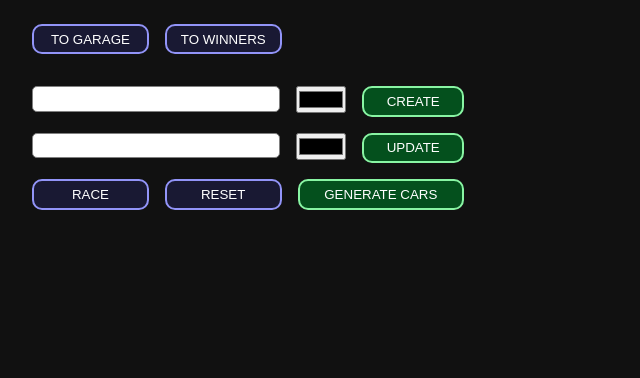
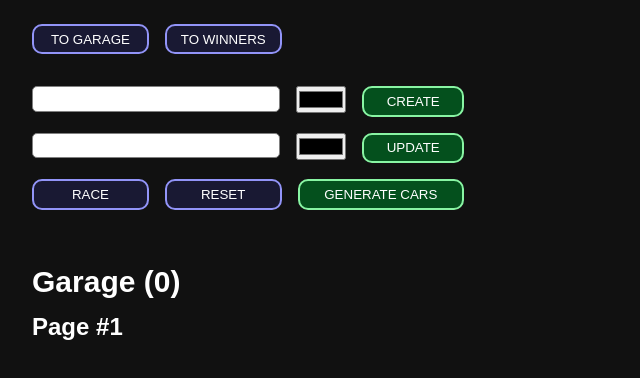
Before and after one commit to IrinaFileva/Fun-Chat, a website built with webpack: page async-race/src/index.html in a window 1280 px wide. Shown: the whole page, without its empty margins (0-640 px from the left). Built offline with nearby package versions, Linux system fonts and the light colour scheme.

Commit message:
feat: add page titles, a line for pagination and hash reset on reloading

```diff
--- a/async-race/src/app/app.ts
+++ b/async-race/src/app/app.ts
@@ -21,6 +21,7 @@ export class App {
     this.header.start();
     this.page.forEach((elem) => elem.start());
     this.stopRestart();
+    window.history.pushState(null, '', window.location.href.split('#')[0]);
     if (this.routs) this.initRoutes();
   }
 
--- a/async-race/src/global.css
+++ b/async-race/src/global.css
@@ -15,10 +15,6 @@ body {
   width: 100%;
   height: auto;
   padding: 2rem;
-}
-
-.winners {
-  visibility: hidden;
 }
 
 .button {
@@ -70,6 +66,7 @@ body {
   gap: 1rem;
   max-width: 28rem;
   width: 100%;
+  margin-bottom: 3.5rem;
 }
 
 .input {
@@ -128,6 +125,19 @@ body {
   cursor: pointer;
 }
 
+.title__page{
+  color: white;
+  font: normal 600 30px/32px Arial;
+  margin-top: 1rem;
+}
+
+.text__paging{
+  color: white;
+  font: normal 600 24px/26px Arial;
+  margin-top: 1rem;
+}
+
 .no-visible{
   visibility: hidden;
+  display: none;
 }
--- a/async-race/src/pages/garage/garage.ts
+++ b/async-race/src/pages/garage/garage.ts
@@ -5,10 +5,13 @@ export class PageGarage extends BaseComponent {
 
   id: string;
 
-  constructor(elem: string, className: string, id: string) {
+  children: HTMLElement[];
+
+  constructor(elem: string, className: string, id: string, children: HTMLElement[]) {
     super(elem, className);
     this.item = this.addItem();
     this.id = id;
+    this.children = children;
   }
 
   private addContainer(kids: HTMLElement[]): HTMLElement {
@@ -18,7 +21,7 @@ export class PageGarage extends BaseComponent {
   }
 
   public addChildren(kids: HTMLElement[]): void {
-    this.item.append(this.addContainer(kids));
+    this.item.append(this.addContainer(kids), ...this.children);
   }
 
   public start(): void {
--- a/async-race/src/pages/garage/index.ts
+++ b/async-race/src/pages/garage/index.ts
@@ -1,8 +1,12 @@
 import { PageGarage } from './garage';
 import { buttonsGarage } from '../../shared/ui/button';
 import { inputCreate, inputColorCreate, inputUpdate, inputColorUpdate } from '../../shared/ui/input';
+import { textPagingPageGarage, titlePageGarage } from '../../shared/ui/text';
 
-export const containerPageGarage = new PageGarage('div', 'container__page garage', 'garage');
+export const containerPageGarage = new PageGarage('div', 'container__page garage', 'garage', [
+  titlePageGarage,
+  textPagingPageGarage,
+]);
 
 containerPageGarage.addChildren([
   inputCreate,
--- a/async-race/src/pages/winners/index.ts
+++ b/async-race/src/pages/winners/index.ts
@@ -1,3 +1,7 @@
+import { textPagingPageWinners, titlePageWinners } from '../../shared/ui/text';
 import { PageWinners } from './winners';
 
-export const containerPageWinner = new PageWinners('div', 'container__page winners', 'winners');
+export const containerPageWinner = new PageWinners('div', 'container__page winners no-visible', 'winners', [
+  titlePageWinners,
+  textPagingPageWinners,
+]);
--- a/async-race/src/pages/winners/winners.ts
+++ b/async-race/src/pages/winners/winners.ts
@@ -5,14 +5,18 @@ export class PageWinners extends BaseComponent {
 
   id: string;
 
-  constructor(elem: string, className: string, id: string) {
+  children: HTMLElement[];
+
+  constructor(elem: string, className: string, id: string, children: HTMLElement[]) {
     super(elem, className);
     this.item = this.addItem();
     this.id = id;
+    this.children = children;
   }
 
   public start(): void {
     this.item.id = this.id;
+    this.item.append(...this.children);
     document.body.append(this.item);
   }
 }
--- /dev/null
+++ b/async-race/src/shared/ui/text/index.ts
@@ -0,0 +1,9 @@
+import { TextOnPage } from './text';
+
+export const titlePageGarage: HTMLElement = new TextOnPage('p', 'title__page', 'Garage (0)').item;
+
+export const titlePageWinners: HTMLElement = new TextOnPage('p', 'title__page', 'Winners (0)').item;
+
+export const textPagingPageGarage: HTMLElement = new TextOnPage('p', 'text__paging', 'Page #1').item;
+
+export const textPagingPageWinners: HTMLElement = new TextOnPage('p', 'text__paging', 'Page #1').item;
--- /dev/null
+++ b/async-race/src/shared/ui/text/text.ts
@@ -0,0 +1,13 @@
+import { BaseComponent } from '../../utils';
+
+export class TextOnPage extends BaseComponent {
+  text: string;
+
+  item: HTMLElement;
+
+  constructor(elem: string, className: string, text: string) {
+    super(elem, className);
+    this.text = text;
+    this.item = this.addItem(this.text);
+  }
+}
```
